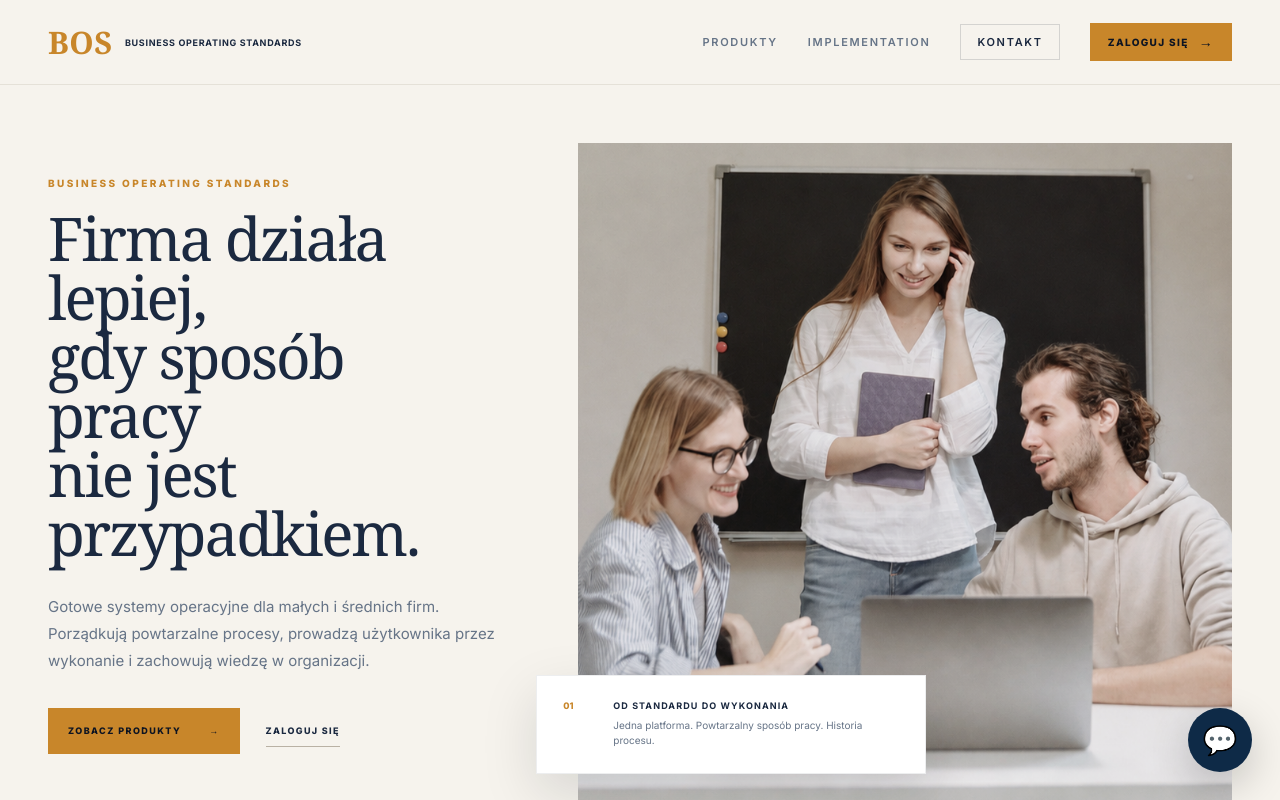
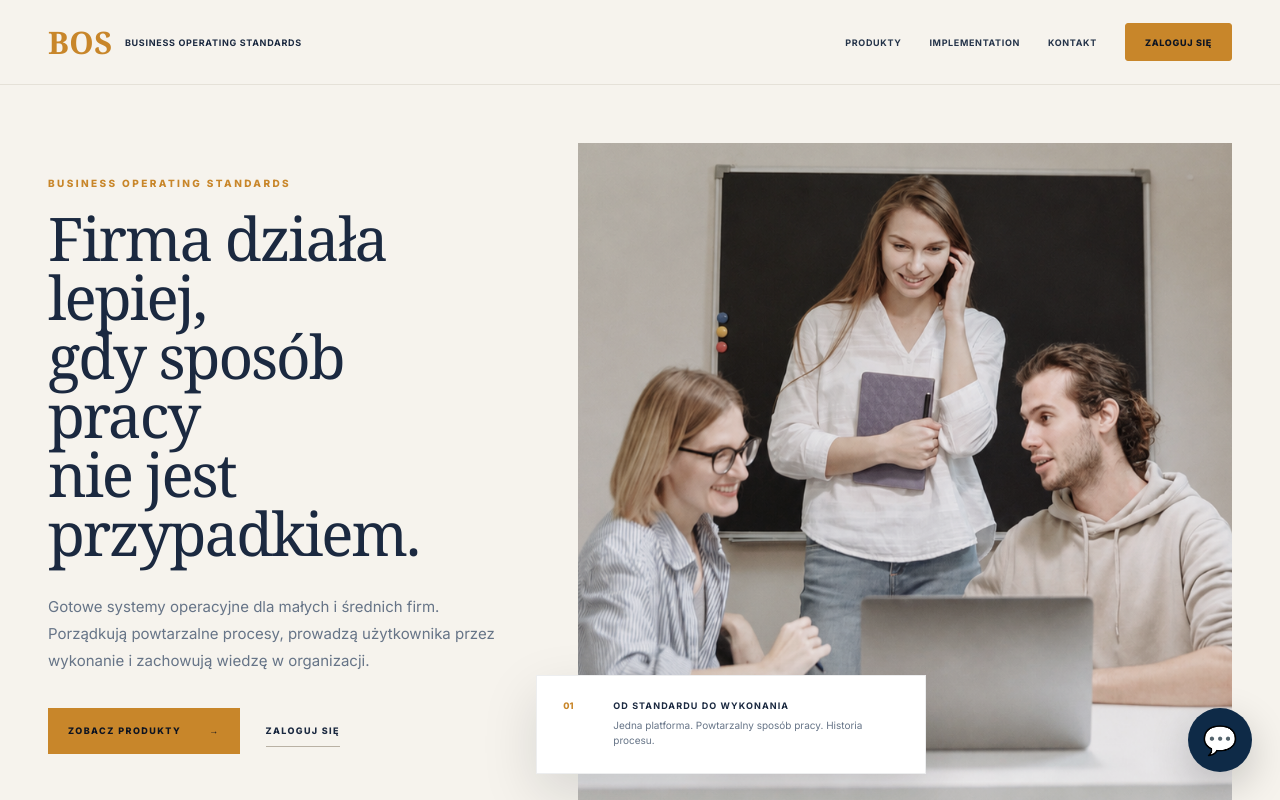
Before and after one commit to vernegroup/bos-platform, a Next.js app: page / in a window 1280 px wide. Shown: the top 800 px of the page. Built offline with nearby package versions, Linux system fonts and the light colour scheme.

Commit message:
LAYOUT-02 rebuild homepage header

```diff
--- a/app/navigation.css
+++ b/app/navigation.css
@@ -183,3 +183,56 @@
     display:none;
   }
 }
+
+
+/* ===========================================================
+   LAYOUT-02 — reference header
+   =========================================================== */
+.bos-topbar-right{
+  gap:28px;
+}
+
+.bos-topbar-link{
+  min-height:34px;
+  color:#25344a;
+  font-size:9px;
+  font-weight:700;
+  letter-spacing:.65px;
+}
+
+.bos-topbar-contact{
+  padding:0;
+  border:0;
+}
+
+.bos-topbar-contact:hover,
+.bos-topbar-contact:focus-visible{
+  border-color:transparent;
+}
+
+.bos-topbar-login{
+  min-height:38px;
+  padding:0 19px;
+  border-color:var(--gold);
+  border-radius:3px;
+  gap:0;
+  font-size:9px;
+  letter-spacing:.7px;
+}
+
+.bos-topbar-login span{
+  display:none;
+}
+
+@media(max-width:700px){
+  .bos-topbar-container{
+    align-items:center;
+  }
+}
+
+@media(max-width:460px){
+  .bos-topbar-container{
+    padding-left:var(--bos-shell-gutter);
+    padding-right:var(--bos-shell-gutter);
+  }
+}
```
